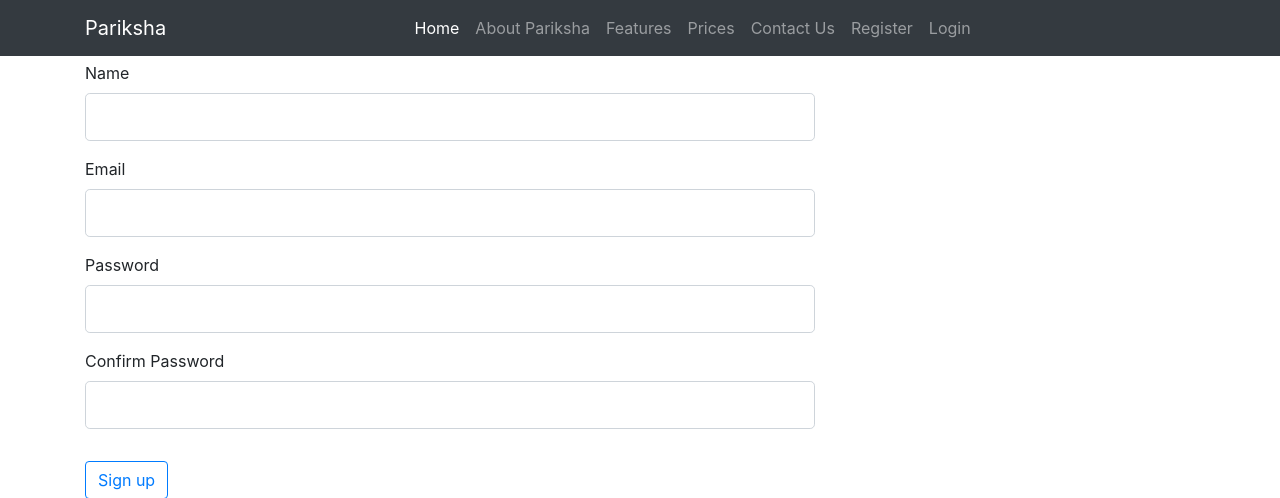
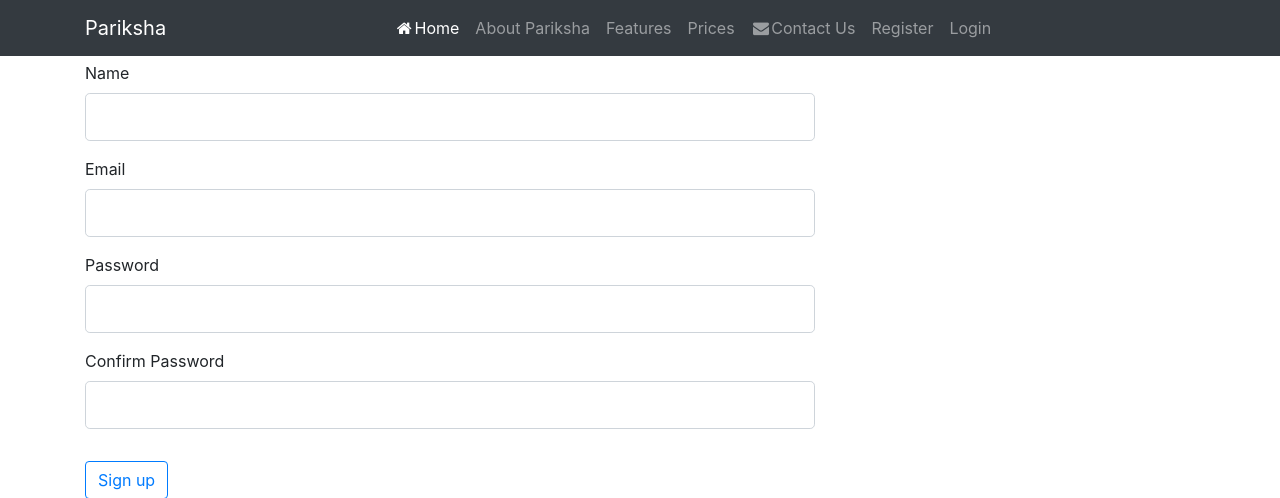
Before and after one commit to ChiragSaxena5437/PARiKSHA, a Flask app: page /register in a window 1280 px wide. Shown: the top 498 px of the page. Run offline with Flask 2, Linux system fonts and the light colour scheme; some libraries are stand-ins or nearby versions.

Commit message:
Update layout.html

```diff
--- a/pariksha/main/templates/layout.html
+++ b/pariksha/main/templates/layout.html
@@ -10,6 +10,8 @@
     <!-- Bootstrap CSS -->
     <link rel="stylesheet" href="https://stackpath.bootstrapcdn.com/bootstrap/4.5.0/css/bootstrap.min.css"
         integrity="sha384-9aIt2nRpC12Uk9gS9baDl411NQApFmC26EwAOH8WgZl5MYYxFfc+NcPb1dKGj7Sk" crossorigin="anonymous">
+
+     <link rel="stylesheet" href="https://maxcdn.bootstrapcdn.com/font-awesome/4.7.0/css/font-awesome.min.css">
 
     <link rel="stylesheet" type="text/css" href="{{ url_for('auth.static', filename='main.css') }}">
 
```
